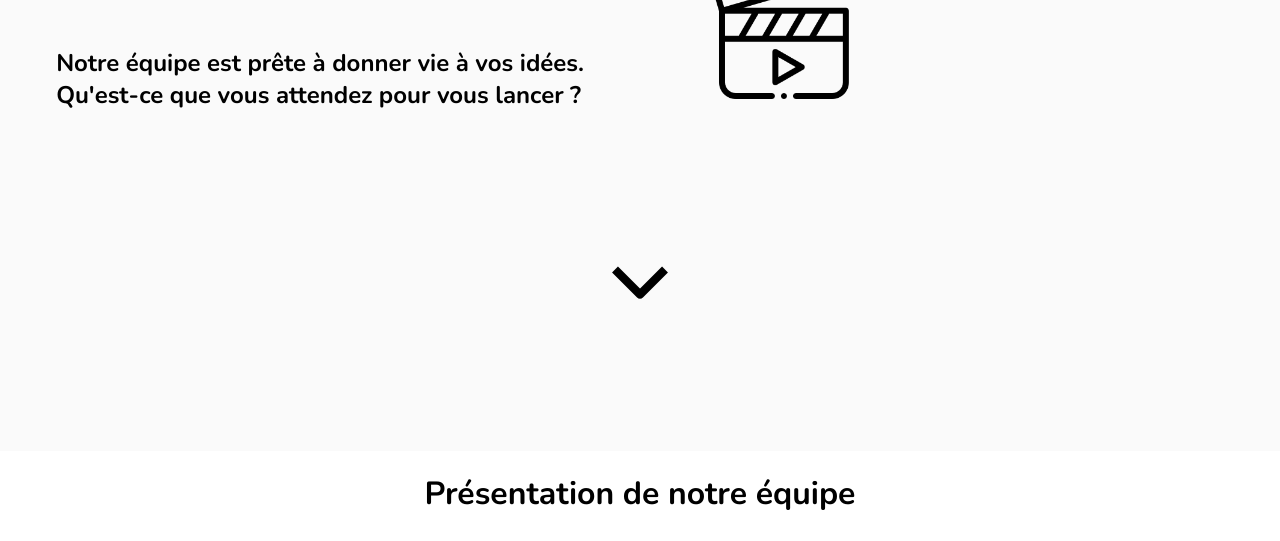
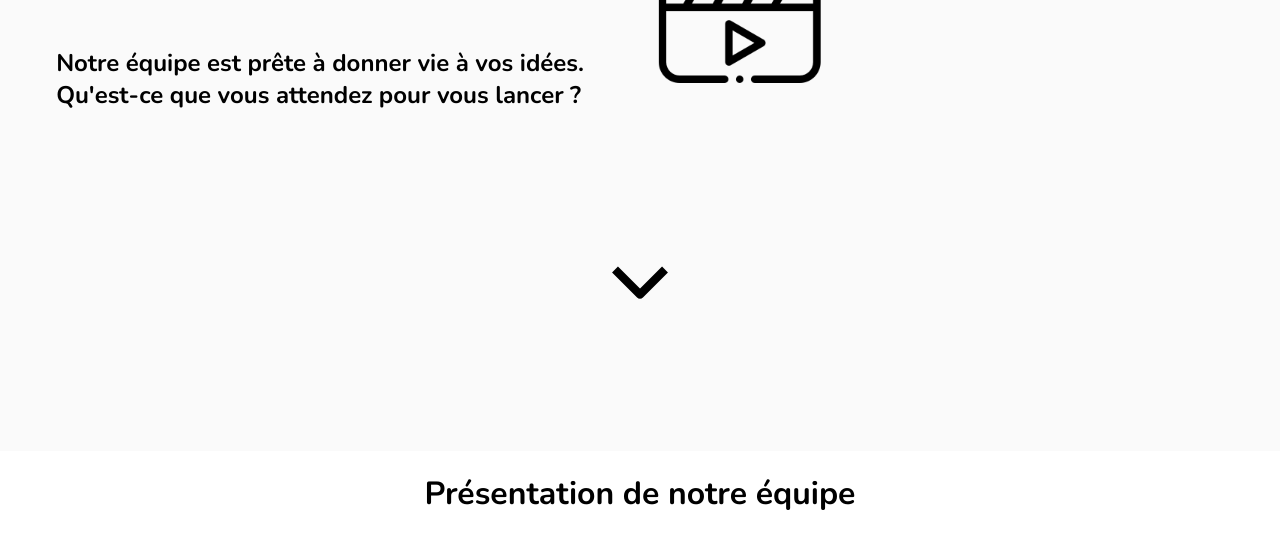
Before and after one commit to FAME-Visual/FAME-Visual.github.io, a plain HTML site: page index.html in a window 1280 px wide. Shown: the part 559-1100 px from the top of the page. Drawn offline with nearby package versions, Linux system fonts and the light colour scheme.

Commit message:
video align

```diff
--- a/css/Presentation.css
+++ b/css/Presentation.css
@@ -15,8 +15,8 @@
 
     .video {
         grid-area: video;
-        align-self: center;
-        justify-self: center;
+        align-items: center;
+        justify-items: center;
     }
 
     .bas {
```
